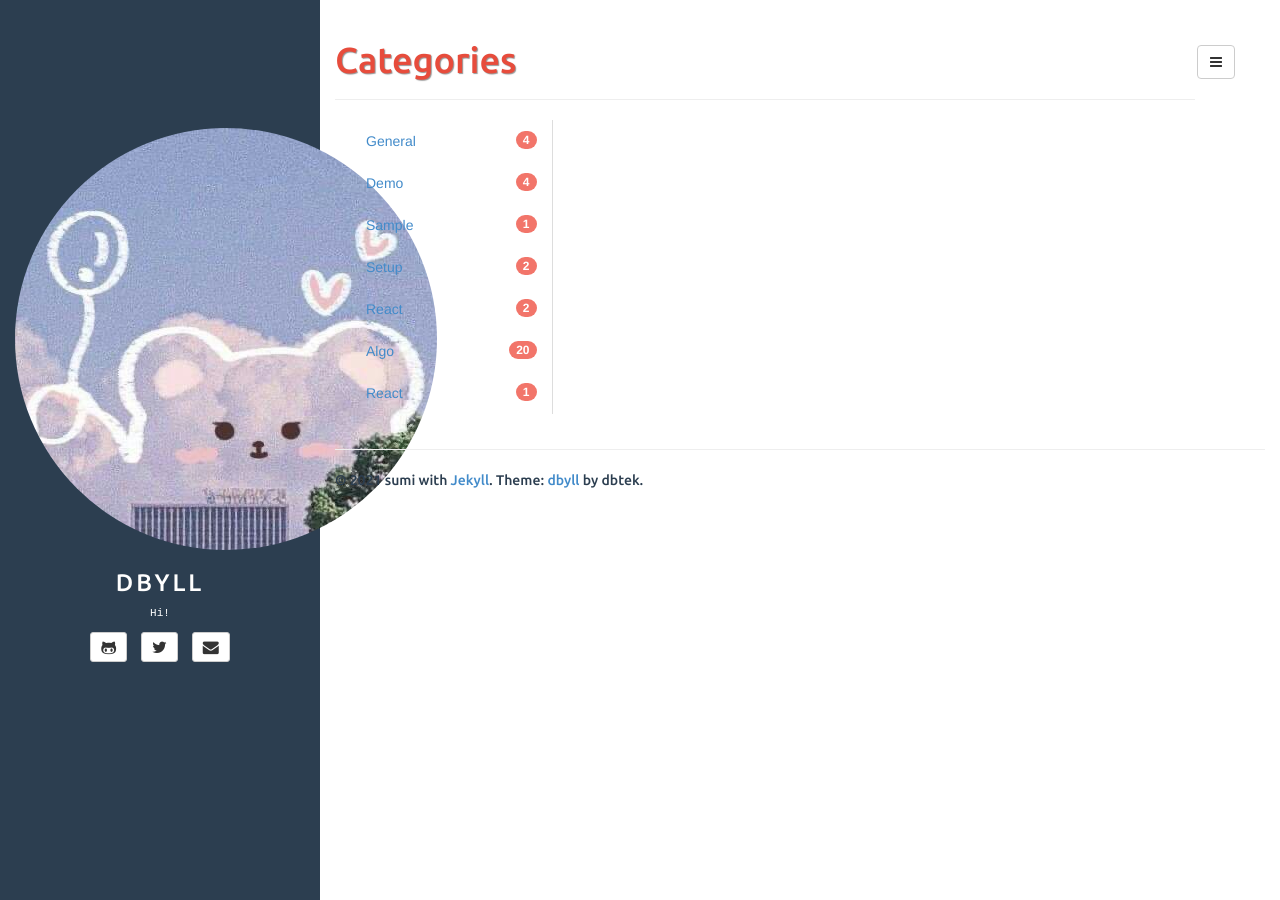
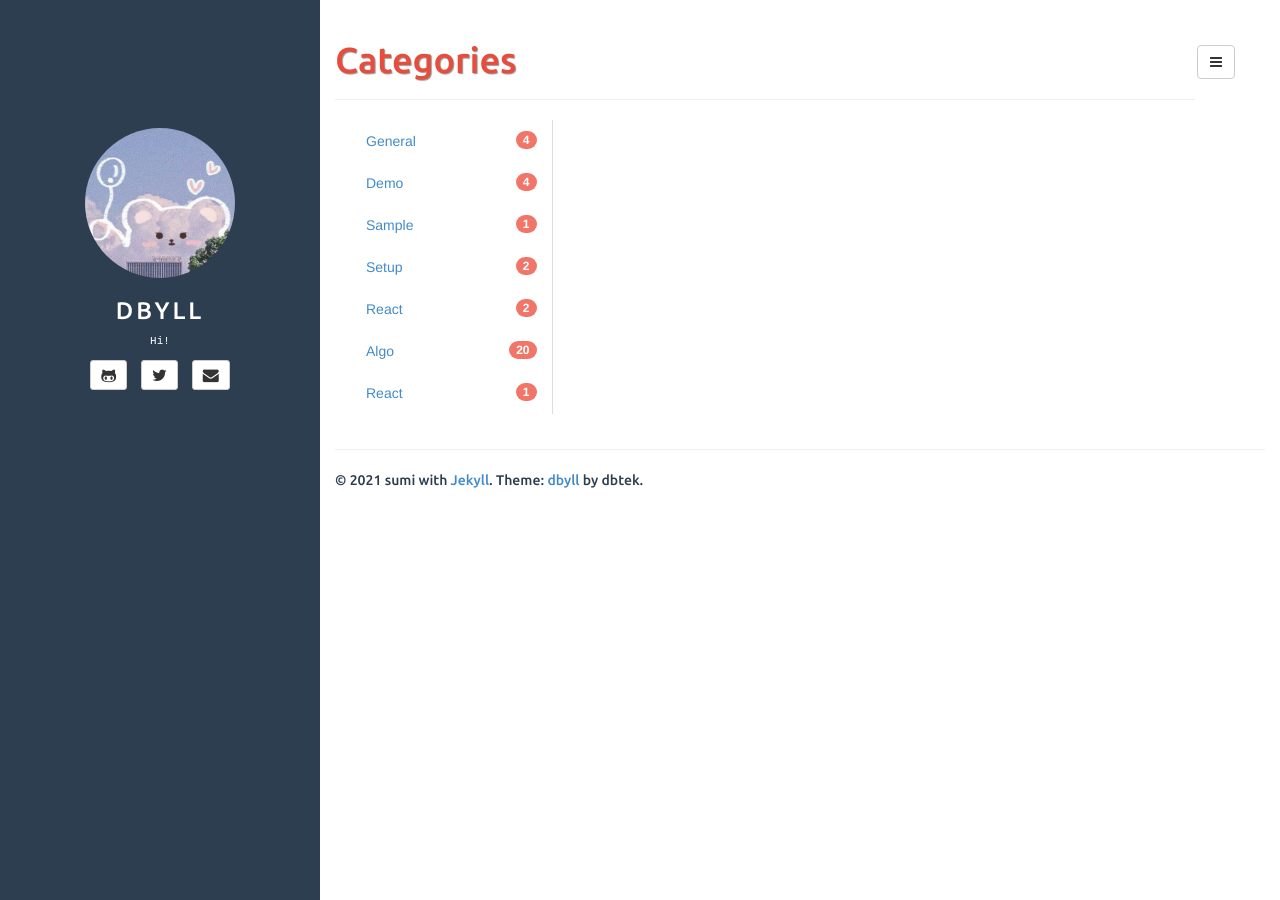
Before and after one commit to sumi-0011/sumi-0011.github.io, a Jekyll site: the page built from categories.html, in a window 1280 px wide. Built offline with Jekyll 4.4.1, drawn with Linux system fonts in a browser that asks for light colours.

Commit message:
Update style.css

```diff
--- a/assets/css/style.css
+++ b/assets/css/style.css
@@ -188,3 +188,12 @@ footer {
 ul.dropdown-menu>li>a>i.fa {
     width: 1.3em;
 }
+
+
+/* 추가	 */
+.img-circle {
+	max-width: 150px;
+	max-height: 150px;
+	width: 150px;
+	height: 150px;
+}
```
